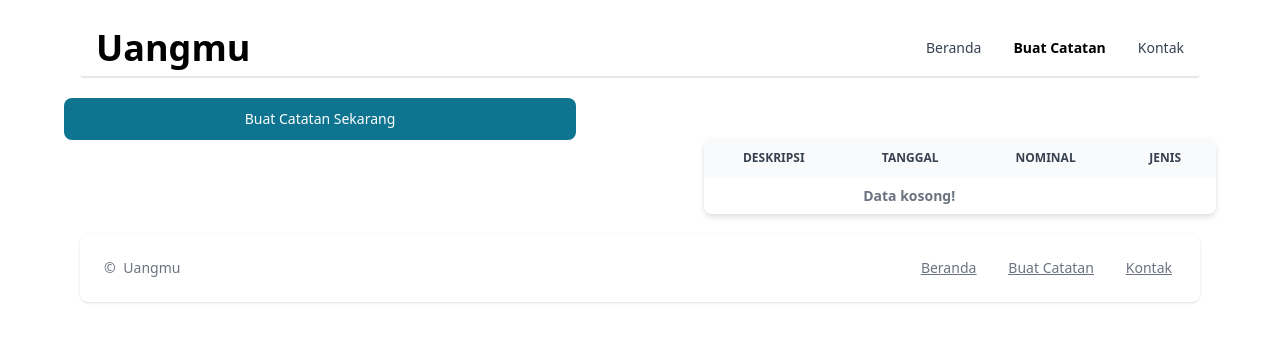
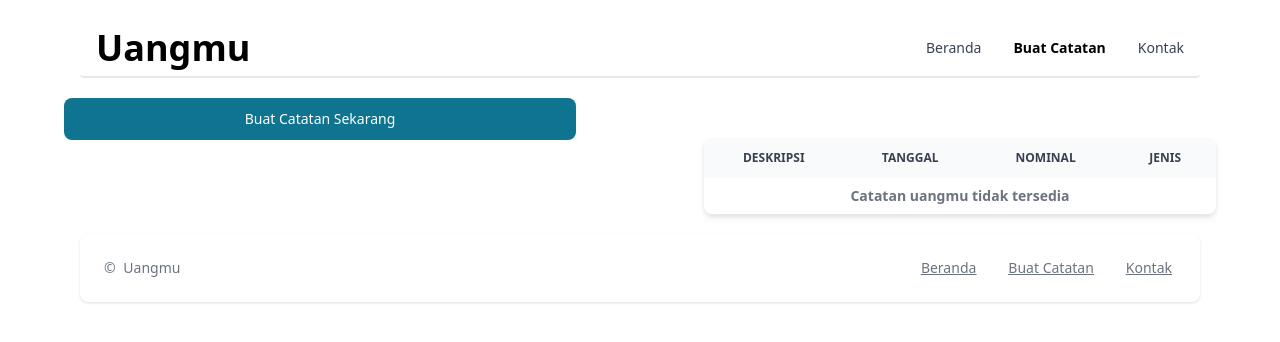
Before and after one commit to Anugerah20/Uangmu, a React (Vite) app: page /takenotes in a window 1280 px wide. Shown: the top 342 px of the page. Built offline with nearby package versions, Linux system fonts and the light colour scheme.

Commit message:
Updated text zero

```diff
--- a/src/pages/TakeNotes.jsx
+++ b/src/pages/TakeNotes.jsx
@@ -198,8 +198,8 @@ const TakeNotes = () => {
                               <Table.Body className="divide-y">
                                    {savedData.length === 0 ? (
                                         <tr>
-                                             <td colSpan="3" className="text-center font-bold py-2">
-                                                  Data kosong!
+                                             <td colSpan="4" className="text-center font-bold py-2">
+                                                  Catatan uangmu tidak tersedia
                                              </td>
                                         </tr>
                                    ) : (
```
